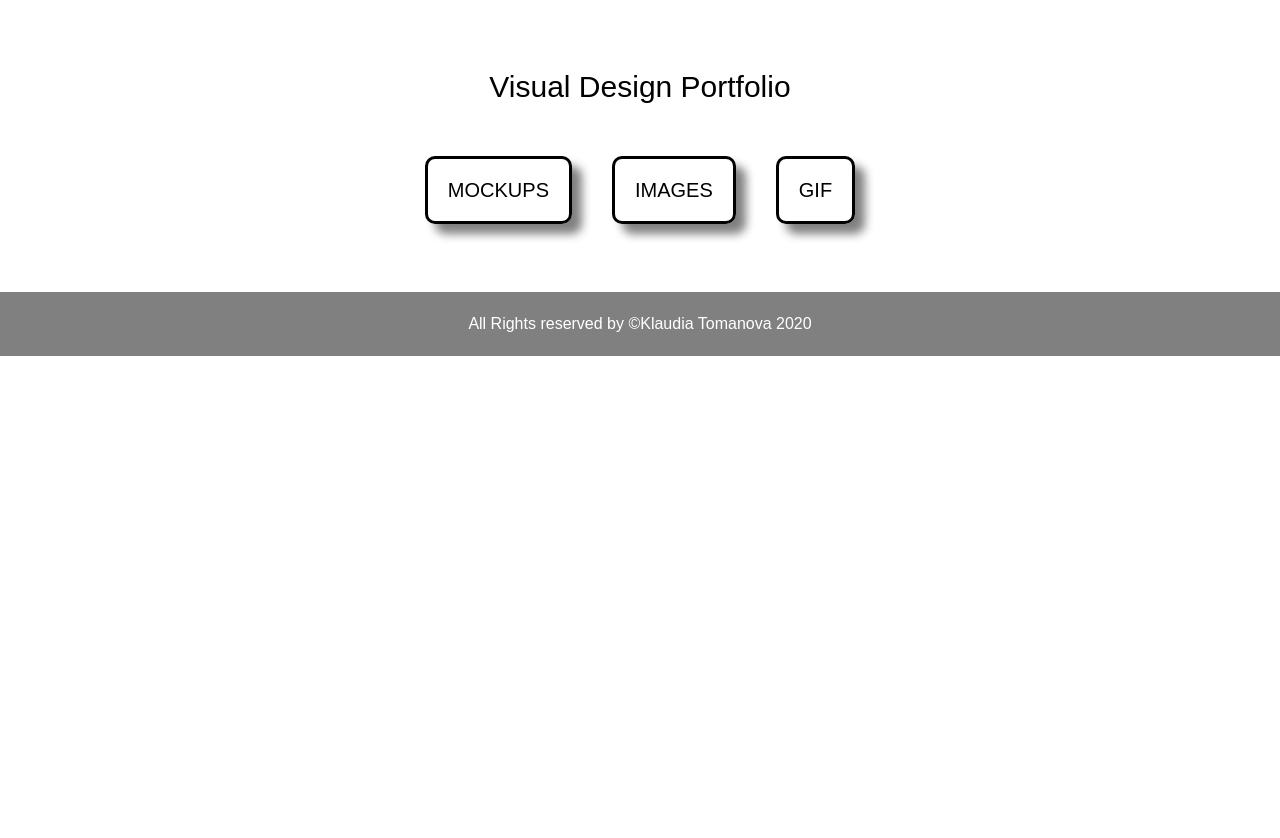
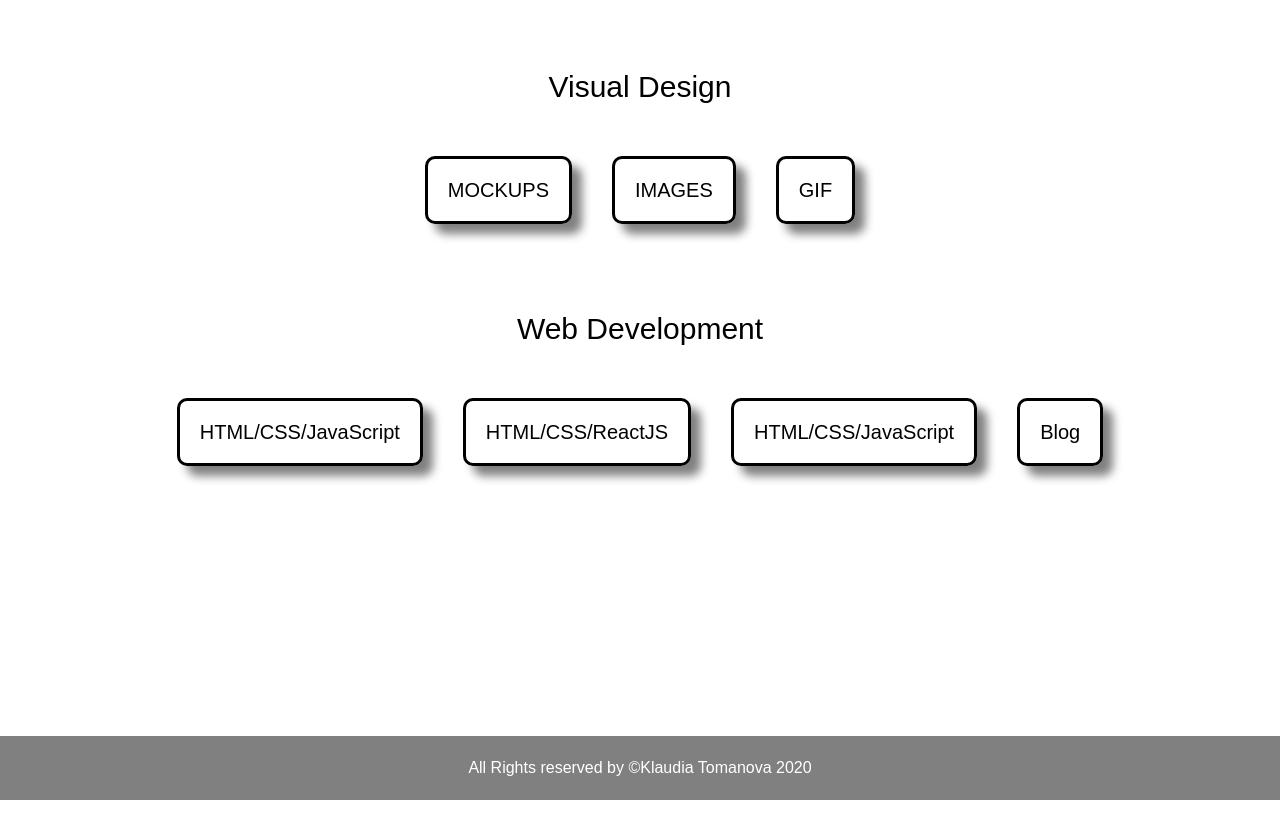
Before and after one commit to klaudiatomanova/portfolio, a plain HTML site: page index.html in a window 1280 px wide. Drawn offline with Linux system fonts and the light colour scheme; files that its build step writes are made by us from their sources.

Commit message:
added websites

```diff
--- a/index.html
+++ b/index.html
@@ -2,7 +2,7 @@
 <html>
   <head>
     <meta charset="utf-8" />
-    <title>Visual Design Portfolio</title>
+    <title>Portfolio</title>
     <meta name="description" content="Visual Design Portfolio" />
     <meta name="viewport" content="width=device-width, initial-scale=1" />
     <link
@@ -11,15 +11,38 @@
     />
     <link rel="stylesheet" href="../visual_design_portfolio/style.css" />
   </head>
-  <header>
-    Visual Design Portfolio
-  </header>
   <body>
-    <main>
-      <a href="../visual_design_portfolio/mockups.html"><span>MOCKUPS</span></a>
-      <a href="../visual_design_portfolio/images.html"><span>IMAGES</span></a>
-      <a href="../visual_design_portfolio/gif.html"><span>GIF</span></a>
-    </main>
+    <header>Visual Design</header>
+    <section>
+      <a href="../visual_design_portfolio/mockups.html" target="_blank"
+        ><span>MOCKUPS</span></a
+      >
+      <a href="../visual_design_portfolio/images.html" target="_blank"
+        ><span>IMAGES</span></a
+      >
+      <a href="../visual_design_portfolio/gif.html" target="_blank"
+        ><span>GIF</span></a
+      >
+    </section>
+    <header>Web Development</header>
+    <section>
+      <a
+        href="https://giacomosorbi.github.io/klaudia-tomanova-module-i/index.html"
+        target="_blank"
+        ><span>HTML/CSS/JavaScript</span></a
+      >
+      <a
+        href="https://giacomosorbi.github.io/klaudia-tomanova-module-ii/?fbclid=IwAR1Ymdmb7NkIHfyk1FGV8Q2abhHdG1_1dXdOvX8RLyNYZIeg_ta53yleN-Y"
+        target="_blank"
+        ><span>HTML/CSS/ReactJS</span></a
+      >
+      <a href="http://angeliqcosmetics.com/" target="_blank"
+        ><span>HTML/CSS/JavaScript</span></a
+      >
+      <a href="https://klaudiatomanova.wordpress.com/" target="_blank"
+        ><span>Blog</span></a
+      >
+    </section>
     <footer>All Rights reserved by ©Klaudia Tomanova 2020</footer>
   </body>
 </html>
--- a/style.css
+++ b/style.css
@@ -18,7 +18,7 @@ body {
   height: 100vh;
 }
 
-main {
+section {
   padding: 20px;
   display: flex;
   flex-wrap: wrap;
@@ -58,4 +58,7 @@ footer {
   background-color: grey;
   padding: 20px;
   color: white;
+  position: fixed;
+  bottom: 0;
+  width: 100vw;
 }
```
Also changed, not shown: 7 other files.
